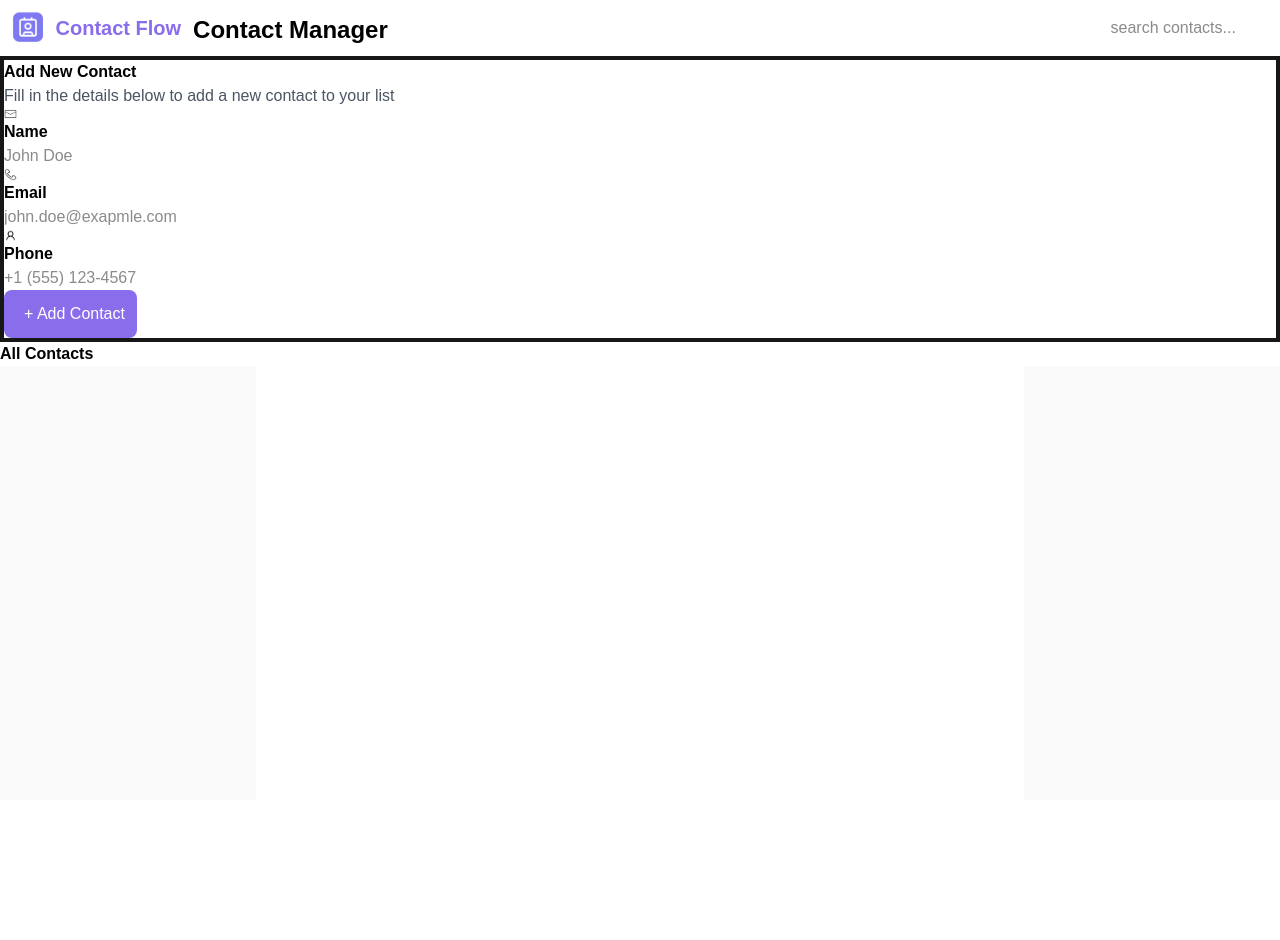
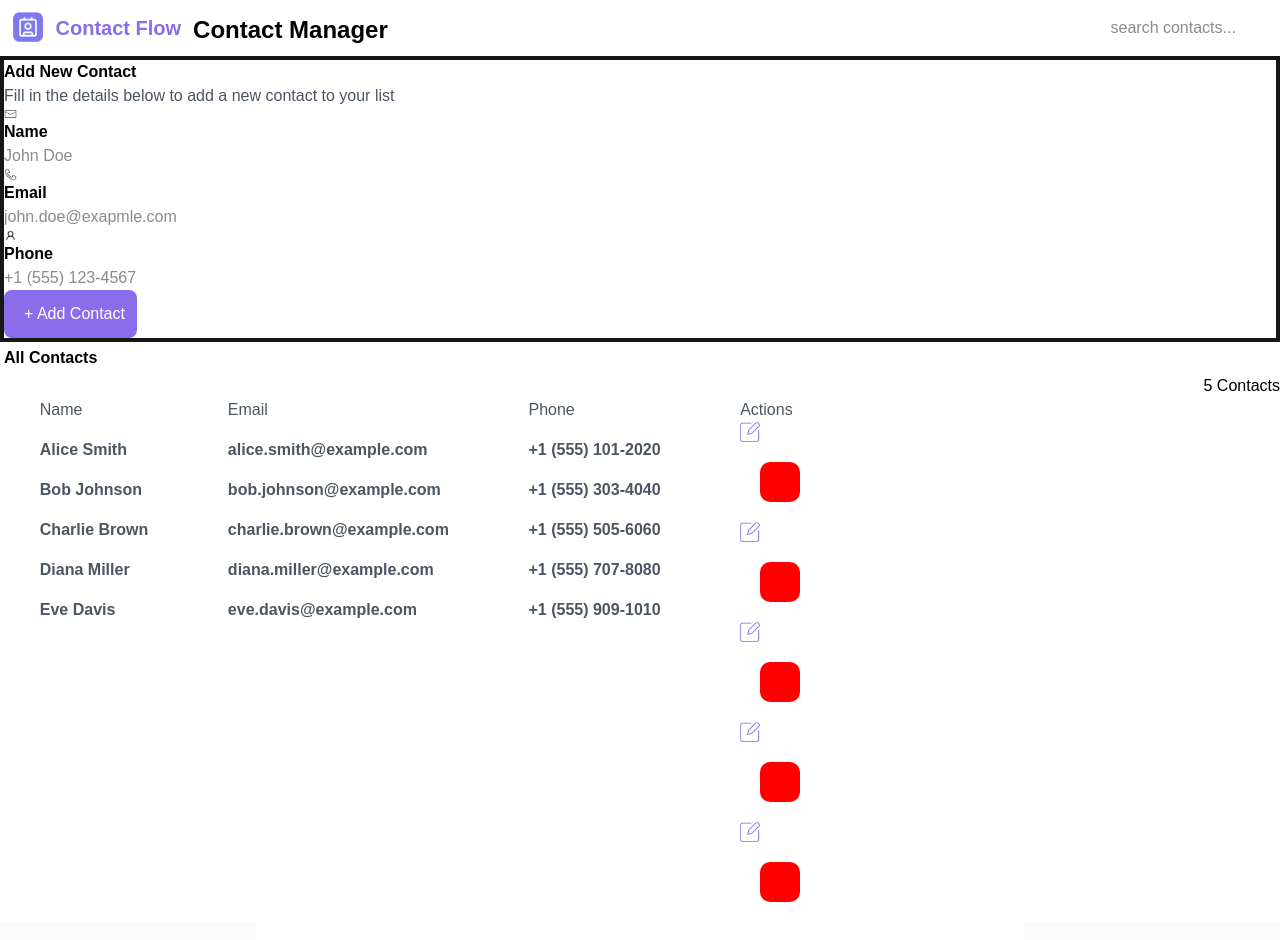
Before and after one commit to NotWhoops/contactmanagerfrontend, a Next.js app: page / in a window 1280 px wide. Shown: the top 940 px of the page. Before the commit the page ends 800 px from the top, so only its background shows below. Built offline with nearby package versions, Linux system fonts and the light colour scheme.

Commit message:
only thing left is connect backend

```diff
--- a/components/navbarcomponent.tsx
+++ b/components/navbarcomponent.tsx
@@ -4,6 +4,7 @@ import purpleusericon from "@/public/assets/purpleusericon.png";
 import emailicon from "@/public/assets/emailicon.png";
 import phoneicon from "@/public/assets/phoneicon.png";
 import usericon from "@/public/assets/userimage.png";
+import notesicon from "@/public/assets/notesicon.png";
 import {
   Navbar,
   NavbarBrand,
@@ -41,9 +42,9 @@ export function NavbarComponent() {
         </div>
       </Navbar>
 
-      <div className="columns">
+      <div>
         <div className="bg-white border-4">
-          <h1 className="text-black font-bold">Add New Contact</h1>
+          <h1 className="text-black font-extrabold">Add New Contact</h1>
           <p className="text-gray-600 font-light">
             Fill in the details below to add a new contact to your list
           </p>
@@ -87,8 +88,164 @@ export function NavbarComponent() {
             + Add Contact
           </button>
         </div>
-        <div className="bg-white columns">
-          <h1 className="text-black font-bold">All Contacts</h1>
+        <div className="bg-white">
+          <div>
+            <h1 className="text-black font-extrabold border-4 border-white">
+              All Contacts
+            </h1>
+            <h1 className="text-black font-light text-end">5 Contacts</h1>
+          </div>
+          <div className="flex flex-row justify-around">
+            <div>
+              <p className="text-gray-600 font-light">Name</p>
+              <p className="text-gray-600 pt-4 font-bold">Alice Smith</p>
+              <p className="text-gray-600 pt-4 font-bold">Bob Johnson</p>
+              <p className="text-gray-600 pt-4 font-bold">Charlie Brown</p>
+              <p className="text-gray-600 pt-4 font-bold">Diana Miller</p>
+              <p className="text-gray-600 pt-4 font-bold">Eve Davis</p>
+            </div>
+            <div>
+              <p className="text-gray-600 font-light">Email</p>
+              <p className="text-gray-600 pt-4 font-bold">
+                alice.smith@example.com
+              </p>
+              <p className="text-gray-600 pt-4 font-bold">
+                bob.johnson@example.com
+              </p>
+              <p className="text-gray-600 pt-4 font-bold">
+                charlie.brown@example.com
+              </p>
+              <p className="text-gray-600 pt-4 font-bold">
+                diana.miller@example.com
+              </p>
+              <p className="text-gray-600 pt-4 font-bold">
+                eve.davis@example.com
+              </p>
+            </div>
+            <div>
+              <p className="text-gray-600 font-light">Phone</p>
+              <p className="text-gray-600 pt-4 font-bold">+1 (555) 101-2020</p>
+              <p className="text-gray-600 pt-4 font-bold">+1 (555) 303-4040</p>
+              <p className="text-gray-600 pt-4 font-bold">+1 (555) 505-6060</p>
+              <p className="text-gray-600 pt-4 font-bold">+1 (555) 707-8080</p>
+              <p className="text-gray-600 pt-4 font-bold">+1 (555) 909-1010</p>
+            </div>
+            <div>
+              <p className="text-gray-600 font-light">Actions</p>
+              <div className="flex-col justify-around">
+                <div>
+                  <Image
+                    loading="eager"
+                    alt="notesicon"
+                    src={notesicon}
+                    style={{
+                      maxWidth: "4%",
+                      height: "auto",
+                    }}
+                  />
+                  <div id="redSquare1">
+                    <div
+                      style={{
+                        width: "40px",
+                        height: "40px",
+                        backgroundColor: "red",
+                        borderRadius: "10px",
+                        margin: "20px",
+                      }}
+                    />
+                  </div>
+                </div>
+                <div>
+                  <Image
+                    loading="eager"
+                    alt="notesicon"
+                    src={notesicon}
+                    style={{
+                      maxWidth: "4%",
+                      height: "auto",
+                    }}
+                  />
+                  <div id="redSquare1">
+                    <div
+                      style={{
+                        width: "40px",
+                        height: "40px",
+                        backgroundColor: "red",
+                        borderRadius: "10px",
+                        margin: "20px",
+                      }}
+                    />
+                  </div>
+                </div>
+                <div>
+                  <Image
+                    loading="eager"
+                    alt="notesicon"
+                    src={notesicon}
+                    style={{
+                      maxWidth: "4%",
+                      height: "auto",
+                    }}
+                  />
+                  <div id="redSquare1">
+                    <div
+                      style={{
+                        width: "40px",
+                        height: "40px",
+                        backgroundColor: "red",
+                        borderRadius: "10px",
+                        margin: "20px",
+                      }}
+                    />
+                  </div>
+                </div>
+                <div>
+                  <Image
+                    loading="eager"
+                    alt="notesicon"
+                    src={notesicon}
+                    style={{
+                      maxWidth: "4%",
+                      height: "auto",
+                    }}
+                  />
+                  <div id="redSquare1">
+                    <div
+                      style={{
+                        width: "40px",
+                        height: "40px",
+                        backgroundColor: "red",
+                        borderRadius: "10px",
+                        margin: "20px",
+                      }}
+                    />
+                  </div>
+                </div>
+                <div>
+                  <Image
+                    loading="eager"
+                    alt="notesicon"
+                    src={notesicon}
+                    style={{
+                      maxWidth: "4%",
+                      height: "auto",
+                    }}
+                  />
+                  <div id="redSquare1">
+                    <div
+                      style={{
+                        width: "40px",
+                        height: "40px",
+                        backgroundColor: "red",
+                        borderRadius: "10px",
+                        margin: "20px",
+                      }}
+                    />
+                  </div>
+                </div>
+              </div>
+            </div>
+          </div>
         </div>
       </div>
     </div>
```
Also changed, not shown: public/assets/notesicon.png (added).
